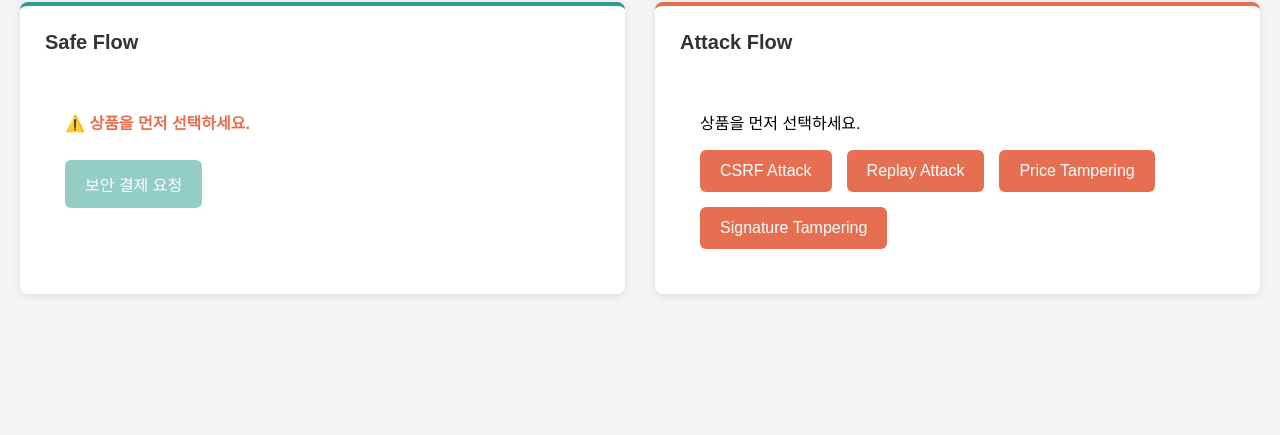
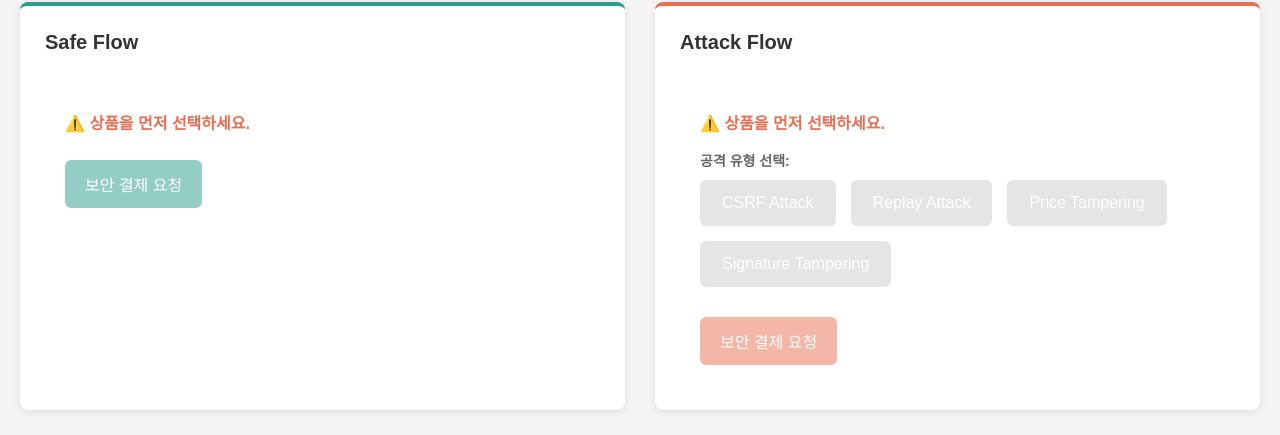
Before and after one commit to suhyun113/SafePay, a React (Vite) app in the folder client/: page /compare in a window 1280 px wide. Shown: the part 202-637 px from the top of the page. Built offline with nearby package versions, Linux system fonts and the light colour scheme; no server answers.

Commit message:
feat: 최종2

```diff
--- a/client/src/pages/AttackFlow.jsx
+++ b/client/src/pages/AttackFlow.jsx
@@ -3,11 +3,17 @@ import api from "../api/axios";
 import "../style/attack.css";
 
 export default function AttackFlow({ product }) {
+  const [selectedAttackType, setSelectedAttackType] = useState(null);
   const [log, setLog] = useState("");
 
-  const attack = async (attackType) => {
+  const handleAttackRequest = async () => {
     if (!product) {
       alert("상품을 먼저 선택하세요.");
+      return;
+    }
+
+    if (!selectedAttackType) {
+      alert("공격 유형을 먼저 선택하세요.");
       return;
     }
 
@@ -18,47 +24,132 @@ export default function AttackFlow({ product }) {
     }
 
     try {
+      console.log("공격 시뮬레이션 시작:", {
+        item: product.name,
+        amount: product.price,
+        attackType: selectedAttackType
+      });
+
       const res = await api.post(
         "/payment/checkout",
         {
           item: product.name,
           amount: product.price,
-          attackType
+          attackType: selectedAttackType
         },
         { headers: { Authorization: `Bearer ${token}` } }
       );
+
+      console.log("공격 시뮬레이션 성공:", res.data);
       setLog(JSON.stringify(res.data, null, 2));
     } catch (err) {
+      console.error("공격 시뮬레이션 실패:", err);
       const errorData = err.response?.data || { message: "공격 시뮬레이션 실패" };
+      console.error("에러 상세:", errorData);
       setLog(JSON.stringify(errorData, null, 2));
     }
   };
 
+  const attackTypeLabels = {
+    csrf: "CSRF Attack",
+    replay: "Replay Attack",
+    priceTampering: "Price Tampering",
+    signatureTampering: "Signature Tampering"
+  };
+
   return (
     <div className="attack-container">
-      {!product && <p>상품을 먼저 선택하세요.</p>}
+      {!product && (
+        <p style={{ color: "#e76f51", fontWeight: "600" }}>
+          ⚠️ 상품을 먼저 선택하세요.
+        </p>
+      )}
 
-      {product && <p>선택된 상품: {product.name}</p>}
+      {product && (
+        <div style={{ marginBottom: "15px" }}>
+          <p style={{ fontSize: "16px", fontWeight: "600", color: "#333" }}>
+            선택된 상품: <span style={{ color: "#e76f51" }}>{product.name}</span>
+          </p>
+          <p style={{ fontSize: "14px", color: "#666" }}>
+            가격: {product.price.toLocaleString()}원
+          </p>
+        </div>
+      )}
 
+      <div className="attack-type-section">
+        <p style={{ fontSize: "14px", fontWeight: "600", color: "#666", marginBottom: "10px" }}>
+          공격 유형 선택:
+        </p>
         <div className="attack-btn-group">
-        <button className="attack-btn" onClick={() => attack("csrf")}>
+          <button
+            className={`attack-btn ${selectedAttackType === "csrf" ? "selected" : ""}`}
+            onClick={() => setSelectedAttackType("csrf")}
+            disabled={!product}
+            style={{
+              opacity: product ? 1 : 0.5,
+              cursor: product ? "pointer" : "not-allowed"
+            }}
+          >
             CSRF Attack
           </button>
 
-        <button className="attack-btn" onClick={() => attack("replay")}>
+          <button
+            className={`attack-btn ${selectedAttackType === "replay" ? "selected" : ""}`}
+            onClick={() => setSelectedAttackType("replay")}
+            disabled={!product}
+            style={{
+              opacity: product ? 1 : 0.5,
+              cursor: product ? "pointer" : "not-allowed"
+            }}
+          >
             Replay Attack
           </button>
 
-        <button className="attack-btn" onClick={() => attack("priceTampering")}>
+          <button
+            className={`attack-btn ${selectedAttackType === "priceTampering" ? "selected" : ""}`}
+            onClick={() => setSelectedAttackType("priceTampering")}
+            disabled={!product}
+            style={{
+              opacity: product ? 1 : 0.5,
+              cursor: product ? "pointer" : "not-allowed"
+            }}
+          >
             Price Tampering
           </button>
 
-        <button className="attack-btn" onClick={() => attack("signatureTampering")}>
+          <button
+            className={`attack-btn ${selectedAttackType === "signatureTampering" ? "selected" : ""}`}
+            onClick={() => setSelectedAttackType("signatureTampering")}
+            disabled={!product}
+            style={{
+              opacity: product ? 1 : 0.5,
+              cursor: product ? "pointer" : "not-allowed"
+            }}
+          >
             Signature Tampering
           </button>
         </div>
 
-      {log && <pre className="attack-output">{log}</pre>}
+        {selectedAttackType && (
+          <div style={{ marginTop: "10px", color: "#e76f51", fontWeight: "600" }}>
+            선택됨: {attackTypeLabels[selectedAttackType]}
+          </div>
+        )}
+      </div>
+
+      <button
+        className="attack-request-btn"
+        onClick={handleAttackRequest}
+        disabled={!product || !selectedAttackType}
+      >
+        보안 결제 요청
+      </button>
+
+      {log && (
+        <pre className="attack-output">
+          {typeof log === 'string' ? log : JSON.stringify(log, null, 2)}
+        </pre>
+      )}
     </div>
   );
 }
--- a/client/src/style/attack.css
+++ b/client/src/style/attack.css
@@ -1,5 +1,9 @@
 .attack-container {
   padding: 20px;
+}
+
+.attack-type-section {
+  margin-bottom: 20px;
 }
 
 .attack-btn-group {
@@ -14,13 +18,46 @@
   color: white;
   padding: 12px 20px;
   border-radius: 6px;
-  border: none;
+  border: 2px solid transparent;
   cursor: pointer;
   font-size: 16px;
+  transition: all 0.2s;
 }
 
-.attack-btn:hover {
+.attack-btn:hover:not(:disabled) {
   background: #d85b3d;
+}
+
+.attack-btn:disabled {
+  background: #ccc;
+  cursor: not-allowed;
+}
+
+.attack-btn.selected {
+  background: #d85b3d;
+  border-color: #c04a2d;
+  box-shadow: 0 0 0 3px rgba(231, 111, 81, 0.3);
+  font-weight: 600;
+}
+
+.attack-request-btn {
+  background: #e76f51;
+  color: white;
+  padding: 12px 20px;
+  border: none;
+  border-radius: 6px;
+  font-size: 16px;
+  cursor: pointer;
+  margin-top: 10px;
+}
+
+.attack-request-btn:hover:not(:disabled) {
+  background: #d85b3d;
+}
+
+.attack-request-btn:disabled {
+  background: rgba(231, 111, 81, 0.5);
+  cursor: not-allowed;
 }
 
 .attack-output {
```
Lines whose indentation alone changed are shown as unchanged.
